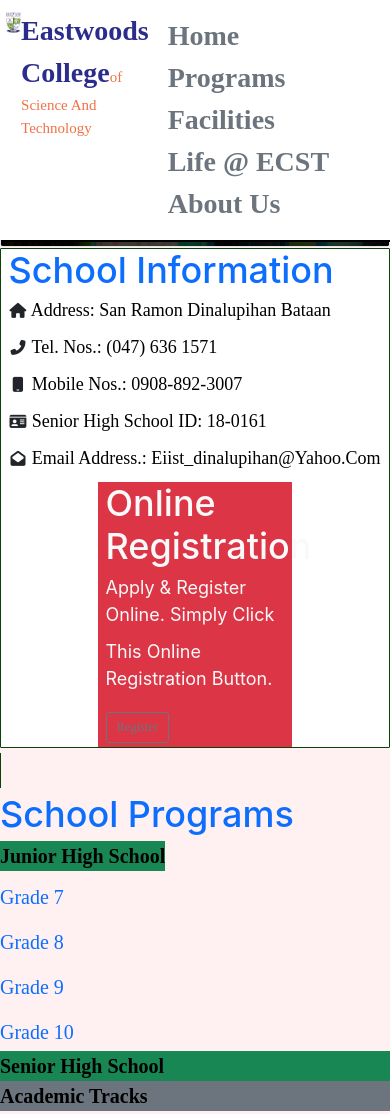
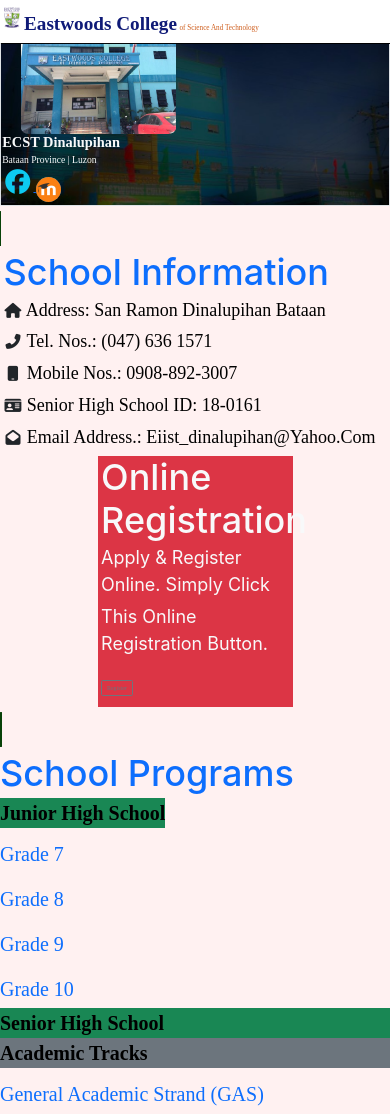
Before and after one commit to ronalddabu/websystem, a plain HTML site: page index.html in a window 390 px wide. Shown: the top 1114 px of the page. Drawn offline with nearby package versions, Linux system fonts and the light colour scheme; files that its build step writes are made by us from their sources; a web font is replaced by a local one.

Commit message:
Update index.css
.

```diff
--- a/index.css
+++ b/index.css
@@ -1,3 +1,45 @@
+@import "functions";
+@import "variables";
+@import "mixins";
+@import "utilities";
+
+
+@import "root";
+@import "reboot";
+@import "type";
+@import "images";
+@import "containers";
+@import "grid";
+@import "tables";
+@import "forms";
+@import "buttons";
+@import "transitions";
+@import "dropdown";
+@import "button-group";
+@import "nav";
+@import "navbar";
+@import "card";
+@import "accordion";
+@import "breadcrumb";
+@import "pagination";
+@import "badge";
+@import "alert";
+@import "progress";
+@import "list-group";
+@import "close";
+@import "toasts";
+@import "modal";
+@import "tooltip";
+@import "popover";
+@import "carousel";
+@import "spinners";
+@import "offcanvas";
+@import "placeholders";
+
+
+@import "helpers";
+
+@import "utilities/api";
 @import url('https://fonts.googleapis.com/css2?family=Nunito:ital,wght@0,200;0,600;0,700;1,300&display=swap');
 :root{
     --green: rgb(8, 66, 8);
@@ -41,32 +83,36 @@ header{
     box-shadow: 0.2rem 0.2rem rgb(0, 0, 0);
     display: flex;
     align-items: inherit;
-    justify-content: space-between;
-    margin: 1rem, 1rem, 1rem;
-}
-header .logo{
-    color: rgb(240, 114, 69);
-    text-decoration: none;
-    font-size: 1.5rem;
-}
-header .logo span{
-    text-decoration: none;
-    color: rgb(44, 44, 141);
-    font-weight: bolder;
-    font-size: 2.8rem;
 }
 header .navbar a{
-    color: #0000009d;
     font-size: 2.8rem;
     padding:0 1.9rem;
     font-weight: bold;
     text-decoration: none;
+    cursor: pointer;
+    margin-top:1rem;
+    margin-left: .5rem;
 }
-header .navbar a:hover{
-    color: var(--green);
+header .logo {
+    margin-top:1rem;
+    font-size: 1.5rem;
+    color: rgb(206, 93, 28);
+    margin-left: .2rem;
+    text-decoration: none;
 }
+header .logo span{
+    margin-top:1rem;
+    color: rgb(15, 26, 119);
+    font-size: 4rem;
+    padding:0 .5rem;
+    margin-left: .2rem;
+    font-weight: bolder;
+}
+header .icons #menu-bars{
+    display: none;
+ }
 .img-thumbnail{
-background-image: url(ecst_background.jpg);
+background-image:url(ecst_background.jpg);
 background-size: cover;
 background-position: fixed;
 align-items: center;
@@ -80,10 +126,10 @@ display: block;
     background-size: cover;
     background-position: fixed;
     align-items: center;
-    justify-content: center;
     margin-top: .1rem;
     border: .1rem solid var(--green);
     border-radius: .1rem;
+    display: flex;
 }
 .programs{
     min-height: 50vh;
@@ -93,9 +139,182 @@ display: block;
     background-position: center;
     align-items: initial;
     justify-content: center;
-    border: .1rem solid;
+    border: .2rem solid;
     border-color: var(--green);
-    border-radius: .1rem;
+    border-radius: .2rem;
     text-decoration: none;
     display: inline;
 }
+.facilities{
+    min-height: 50vh;
+    min-width: 50vh;
+    background-color: #fffafa;
+    background-size: cover;
+    background-position: center;
+    align-items: initial;
+    justify-content: center;
+    border: .2rem solid;
+    border-color: var(--green);
+    border-radius: .2rem;
+    display: inline;
+}
+.lifeecst{
+    min-height: 60vh;
+    min-width: 60vh;
+    background-size: cover;
+    background-position: center;
+    align-items: initial;
+    justify-content: center;
+    border: .2rem solid;
+    border-color: var(--green);
+    border-radius: .2rem;
+    display: flex;
+}
+
+@media(max-width:1024px){
+    html{
+        font-size: 50%;
+        overflow-x: visible;
+        scroll-padding-top: 2rem;
+    }
+
+    header{
+        padding: 1rem .5rem;
+}
+header .icons #menu-bars{
+    display: none;
+ }
+ header .navbar{
+     position: absolute;
+     left: 0;right: 0;top: 100%;
+     background: #fff;
+     border-top: .5rem solid #333;
+     border-bottom: .5rem solid #333;
+     transition: 1s linear;
+ }
+ header .navbar a{
+     display: inline;
+     padding:2rem;
+     margin: 2rem;
+     background: #fff;
+     border: .1px solid #333;
+     box-shadow:0 .5rem 1rem rgba(0,0,0,.1);
+     border-radius: .5rem;
+
+ }
+ .lifeecst{
+     display: block;
+}
+
+@media(max-width:768px){
+    header .navbar{
+        position: absolute;
+        left: 0;right: 0;top: 100%;
+        background: #fff;
+        border-top: .1rem solid #333;
+        border-bottom: .1rem solid #333;
+        transition: 1s linear;
+    }
+    header .navbar a{
+        display: inline;
+        padding:1.5rem;
+        margin: 1.5rem;
+        background: #fff;
+        border: .1px solid #333;
+        box-shadow:0 .5rem .5rem rgba(0,0,0,.1);
+        border-radius: .5rem;
+
+    }
+    header .icons #menu-bars{
+       display: none;
+    }
+    header{
+        padding: 1rem .5rem;
+}
+
+@media(max-width:650px){
+    html{
+        font-size: 30%;
+        overflow-x: visible;
+        scroll-padding-top: 2rem;
+    }
+    header .icons #menu-bars{
+        display: inline;
+        margin-left: 50rem;
+     }
+     .lifeecst .container img{
+         width: 100%;
+         height: auto;
+     }
+     header .navbar{
+        position: absolute;
+        left: 0;right: 0; top:100%;
+        background: #f7f7f7;
+        clip-path: polygon(0 0, 100% 0, 100% 0, 0 0);
+        border-top: 1rem solid #333;
+        transition: .2s linear;
+        border-bottom: 1rem solid #333;
+    }
+    header .navbar a{
+       display: flex;
+       width: 100%;
+       padding: 1.5rem;
+       margin: 1.5rem;
+       background: #fff;
+       border: .1 solid #333;
+       box-shadow: 0 .5rem 1rem #000000;
+       border-radius: .5rem;
+    }
+    header .navbar.active{
+        clip-path: polygon(0 0, 100% 0, 100% 100%, 0% 100%);
+    }
+    .home{
+        min-height: 30vh;
+        background-color: #fff;
+        background-size: cover;
+        background-position: fixed;
+        align-items: center;
+        margin-top: .1rem;
+        border: .1rem solid var(--green);
+        border-radius: .1rem;
+        display: inline;
+    }
+
+}
+@media(max-width:400px){
+    html{
+        font-size: 30%;
+    }
+    header .icons #menu-bars{
+        display: inline;
+        margin-left: 12rem;
+     }
+     header .navbar a{
+        display: flex;
+        width: 100%;
+        padding: 1.5rem;
+        margin: 1.5rem;
+        background: #fff;
+        border: .1 solid #333;
+        box-shadow: 0 .5rem 1rem #000000;
+        border-radius: .5rem;
+     }
+     .lifeecst .container img{
+         width: 100%;
+         height: auto;
+     }
+
+    .home{
+        min-height: 30vh;
+        background-color: #fff;
+        background-size: cover;
+        background-position: fixed;
+        align-items: center;
+        margin-top: .1rem;
+        border: .1rem solid var(--green);
+        border-radius: .1rem;
+        display: inline;
+    }
+}
+}
+}
```
